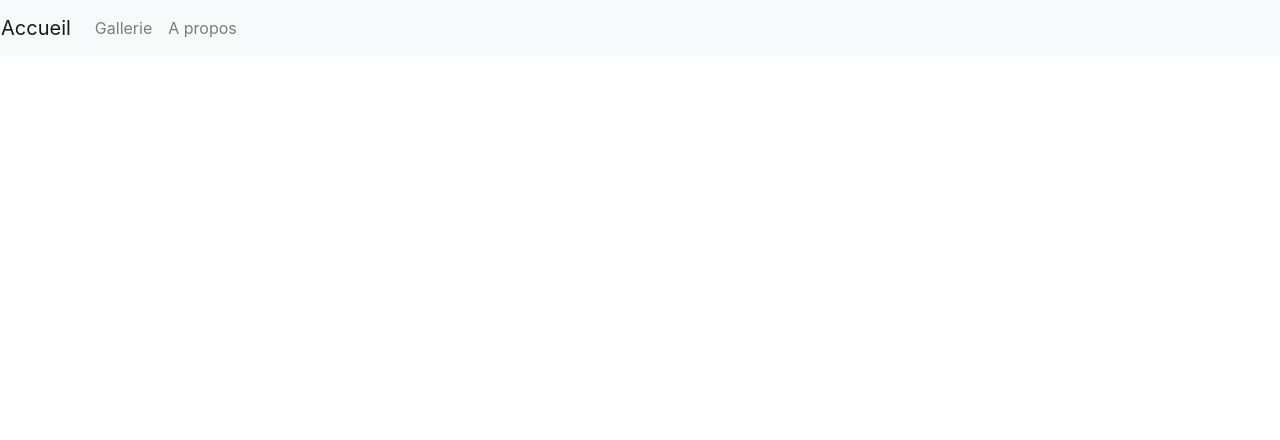
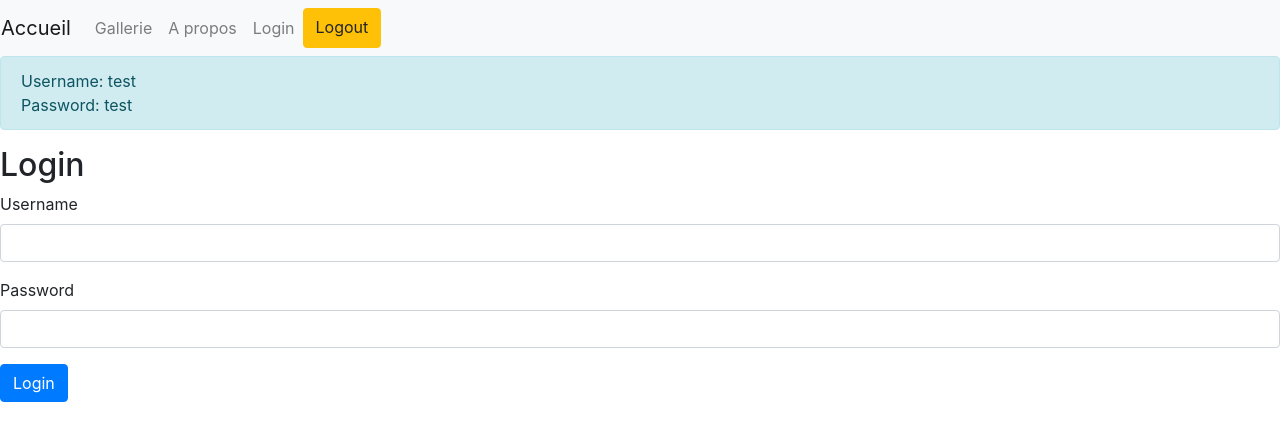
Before and after one commit to jbtmathieu/collegues-front, an Angular app: page /login in a window 1280 px wide. Before the commit this address led to /. Shown: the top 440 px of the page. Built offline with nearby package versions, Linux system fonts and the light colour scheme.

Commit message:
disconnect button

```diff
--- a/src/app/app.routes.ts
+++ b/src/app/app.routes.ts
@@ -2,9 +2,12 @@ import { Routes } from '@angular/router';
 
 import { AccueilComponent } from './accueil/accueil.component';
 import { GallerieComponent } from './gallerie/gallerie.component';
+import { AuthentificationComponent } from './authentification/authentification.component';
+
 
 export const ROUTES: Routes = [
     { path: 'accueil', component: AccueilComponent },
     { path: 'gallerie', component: GallerieComponent },
-    { path: 'apropos', component: AccueilComponent }
+    { path: 'apropos', component: AccueilComponent },
+    { path: 'login', component: AuthentificationComponent }
 ];
--- /dev/null
+++ b/src/app/auth.service.ts
@@ -0,0 +1,49 @@
+import { Injectable } from '@angular/core';
+import { HttpClient } from '@angular/common/http';
+import { map } from 'rxjs/operators';
+import { environment } from 'src/environments/environment';
+import { Observable, BehaviorSubject } from 'rxjs';
+import { Utilisateur } from './models/Utilisateur';
+
+@Injectable({ providedIn: 'root' })
+export class AuthService {
+  private currentUserSubject: BehaviorSubject<Utilisateur>;
+    public currentUser: Observable<Utilisateur>;
+    constructor(private http: HttpClient) {
+      this.currentUserSubject = new BehaviorSubject<Utilisateur>(JSON.parse(localStorage.getItem('currentUser')));
+      this.currentUser = this.currentUserSubject.asObservable();
+  }
+
+  public get currentUserValue(): Utilisateur {
+      return this.currentUserSubject.value;
+  }
+
+
+    login(nomUtilisateur: string, motDePasse: string) {
+      return this.http.post<any>(environment.backendUrl+'/auth', { nomUtilisateur, motDePasse }, {withCredentials:true})
+          .pipe(map(user => {
+              // login successful if there's a jwt token in the response
+              if (user && user.token) {
+                  // store user details and jwt token in local storage to keep user logged in between page refreshes
+                  localStorage.setItem('currentUser', JSON.stringify(user));
+                  this.currentUserSubject.next(user);
+              }
+
+              return user;
+          }));
+  }
+
+  logout() {
+      // remove user from local storage to log user out
+      localStorage.removeItem('currentUser');
+      localStorage.removeItem('token');
+      sessionStorage.removeItem('token');
+      //this.currentUserSubject.next(null);
+      return this.http.get<any>('http://localhost:8080/logout',{withCredentials:true});
+
+  }
+
+  //logout() {
+    //return this.http.get('http://localhost:8080/logout', {withCredentials:true});
+
+}
--- /dev/null
+++ b/src/app/authentification/authentification.component.html
@@ -0,0 +1,26 @@
+<div class="alert alert-info">
+    Username: test<br />
+    Password: test
+</div>
+<h2>Login</h2>
+<form [formGroup]="loginForm"  (ngSubmit)="onSubmit()">
+    <div class="form-group">
+        <label for="username">Username</label>
+        <input type="text" formControlName="username" class="form-control" [ngClass]="{ 'is-invalid': submitted && f.username.errors }" />
+        <div *ngIf="submitted && f.username.errors" class="invalid-feedback">
+            <div *ngIf="f.username.errors.required">Username is required</div>
+        </div>
+    </div>
+    <div class="form-group">
+        <label for="password">Password</label>
+        <input type="password" formControlName="password" class="form-control" [ngClass]="{ 'is-invalid': submitted && f.password.errors }" />
+        <div *ngIf="submitted && f.password.errors" class="invalid-feedback">
+            <div *ngIf="f.password.errors.required">Password is required</div>
+        </div>
+    </div>
+    <div class="form-group">
+        <button [disabled]="loading" class="btn btn-primary">Login</button>
+        <img *ngIf="loading" src="" />
+    </div>
+    <div *ngIf="error" class="alert alert-danger">{{error}}</div>
+</form>
--- /dev/null
+++ b/src/app/authentification/authentification.component.ts
@@ -0,0 +1,61 @@
+import { Component, OnInit } from '@angular/core';
+import { Router, ActivatedRoute } from '@angular/router';
+import { FormBuilder, FormGroup, Validators } from '@angular/forms';
+import { first } from 'rxjs/operators';
+import { AuthService } from '../auth.service';
+
+@Component({
+  selector: 'app-login',
+  templateUrl: './authentification.component.html',
+  styleUrls: ['./authentification.component.css']
+})
+export class AuthentificationComponent implements OnInit {
+    loginForm: FormGroup;
+    loading = false;
+    submitted = false;
+    returnUrl: string;
+    error = '';
+
+    constructor(
+        private formBuilder: FormBuilder,
+        private route: ActivatedRoute,
+        private router: Router,
+        private authenticationService: AuthService) {}
+
+    ngOnInit() {
+        this.loginForm = this.formBuilder.group({
+            username: ['', Validators.required],
+            password: ['', Validators.required]
+        });
+
+        // reset login status
+        this.authenticationService.logout();
+
+        // get return url from route parameters or default to '/'
+        this.returnUrl = this.route.snapshot.queryParams['returnUrl'] || '/';
+    }
+
+    // convenience getter for easy access to form fields
+    get f() { return this.loginForm.controls; }
+
+    onSubmit() {
+        this.submitted = true;
+
+        // stop here if form is invalid
+        if (this.loginForm.invalid) {
+            return;
+        }
+
+        this.loading = true;
+        this.authenticationService.login(this.f.username.value, this.f.password.value)
+            .pipe(first())
+            .subscribe(
+                data => {
+                    this.router.navigate([this.returnUrl]);
+                },
+                error => {
+                    this.error = error;
+                    this.loading = false;
+                });
+    }
+}
--- a/src/app/menu/menu.component.html
+++ b/src/app/menu/menu.component.html
@@ -5,6 +5,11 @@
             <a class="navbar-brand" routerLink="/accueil">Accueil<span class="sr-only">(current)</span></a>
             <a class="nav-item nav-link" routerLink="/gallerie">Gallerie</a>
             <a class="nav-item nav-link" routerLink="/accueil">A propos</a>
+            <a class="nav-item nav-link" routerLink="/login">Login</a>
+            <!--div class="right" *ngIf="notLogged"-->
+
+            <a class="btn btn-warning" (click)="deconnexion()" routerLink="/login">Logout</a>
           </div>
+
         </div>
       </nav>
--- a/src/app/menu/menu.component.ts
+++ b/src/app/menu/menu.component.ts
@@ -1,4 +1,5 @@
 import { Component, OnInit } from '@angular/core';
+import { AuthService } from '../auth.service';
 
 @Component({
   selector: 'app-menu',
@@ -7,9 +8,18 @@ import { Component, OnInit } from '@angular/core';
 })
 export class MenuComponent implements OnInit {
 
-  constructor() { }
+  notLogged = false;
+  constructor(private authservice:AuthService) { }
+
+deconnexion(){
+  this.authservice.logout().subscribe();
+}
+
 
   ngOnInit() {
+    if(localStorage.getItem('currentUser')){
+      this.notLogged=true;
+    }
   }
 
 }
--- /dev/null
+++ b/src/app/models/Utilisateur.ts
@@ -0,0 +1,9 @@
+
+
+export class Utilisateur {
+
+    constructor (public pseudo:string,public password: string){
+
+    }
+
+}
--- a/src/app/services/data.service.ts
+++ b/src/app/services/data.service.ts
@@ -40,7 +40,7 @@ recupMatricule() : Observable<string>{
 
   getCollegues(): Observable<Collegue[]> {
     return this.httpClient
-      .get<Collegue[]>(environment.backendUrl+'/collegues?namefull=MARTIN')
+      .get<Collegue[]>(environment.backendUrl+'/collegues?namefull=MARTIN', {withCredentials:true})
       .pipe(
         map(tableauColleguesDuServeur =>
           tableauColleguesDuServeur.map(unCollegue => {
@@ -52,9 +52,9 @@ recupMatricule() : Observable<string>{
 
   rechercherCollegueParNom(nom:string): Observable<string[]> {
 
-    var address = environment.backendUrl+'/collegues?name='+nom;
+    var URL = environment.backendUrl+'/collegues?name='+nom;
     return this.httpClient
-    .get<string[]>(address)
+    .get<string[]>(URL, {withCredentials:true})
     .pipe(
       map(tableauMatriculeDuServeur =>
         tableauMatriculeDuServeur.map(unMatricule => {
@@ -71,16 +71,16 @@ recupMatricule() : Observable<string>{
     var URL = environment.backendUrl+'/collegues?matricule='+nom;
 
     return this.httpClient
-    .get<Collegue>(URL);
+    .get<Collegue>(URL, {withCredentials:true});
 
 
   }
 
   modifier(matricule:string, collegue:Collegue): Observable<string[]> {
 
-    var address = environment.backendUrl+'/collegues/'+matricule;
+    var URL = environment.backendUrl+'/collegues/'+matricule;
     return this.httpClient
-    .get<string[]>(address)
+    .get<string[]>(URL, {withCredentials:true})
     .pipe(
       map(tableauMatriculeDuServeur =>
         tableauMatriculeDuServeur.map(unMatricule => {
@@ -92,16 +92,16 @@ recupMatricule() : Observable<string>{
 
 
 creerCollegue(coll:Collegue): Observable<string[]> {
-  return this.httpClient.post<Collegue>(environment.backendUrl+'/collegues?creer', coll)
+  return this.httpClient.post<Collegue>(environment.backendUrl+'/collegues?creer', coll, {withCredentials:true})
     .pipe(
       catchError(this.handleError('addCollegue', Collegue))
     );
 }
 
   rechercherParNom(nom: string): Observable<string[]>  {
-    var address = environment.backendUrl+'/collegues?name='+nom;
+    var URL = environment.backendUrl+'/collegues?name='+nom;
     return this.httpClient
-    .get<string[]>(address)
+    .get<string[]>(URL, {withCredentials:true})
     .pipe(
       map(tableauMatriculeDuServeur =>
         tableauMatriculeDuServeur.map(unMatricule => {
@@ -115,7 +115,7 @@ creerCollegue(coll:Collegue): Observable<string[]> {
     var URL = environment.backendUrl+'/collegues/photos';
 
     return this.httpClient
-        .get<any>(URL)
+        .get<any>(URL, {withCredentials:true})
         .pipe(map(el =>{
           let mapPhoto = new Map<string, string>();
           for(let key in el) {
```
Also changed, not shown: src/app/app.module.ts (+9 -3 lines), src/app/authentification/authentification.component.css (added), 2 other files (tests, documents, lock files or other folders).
